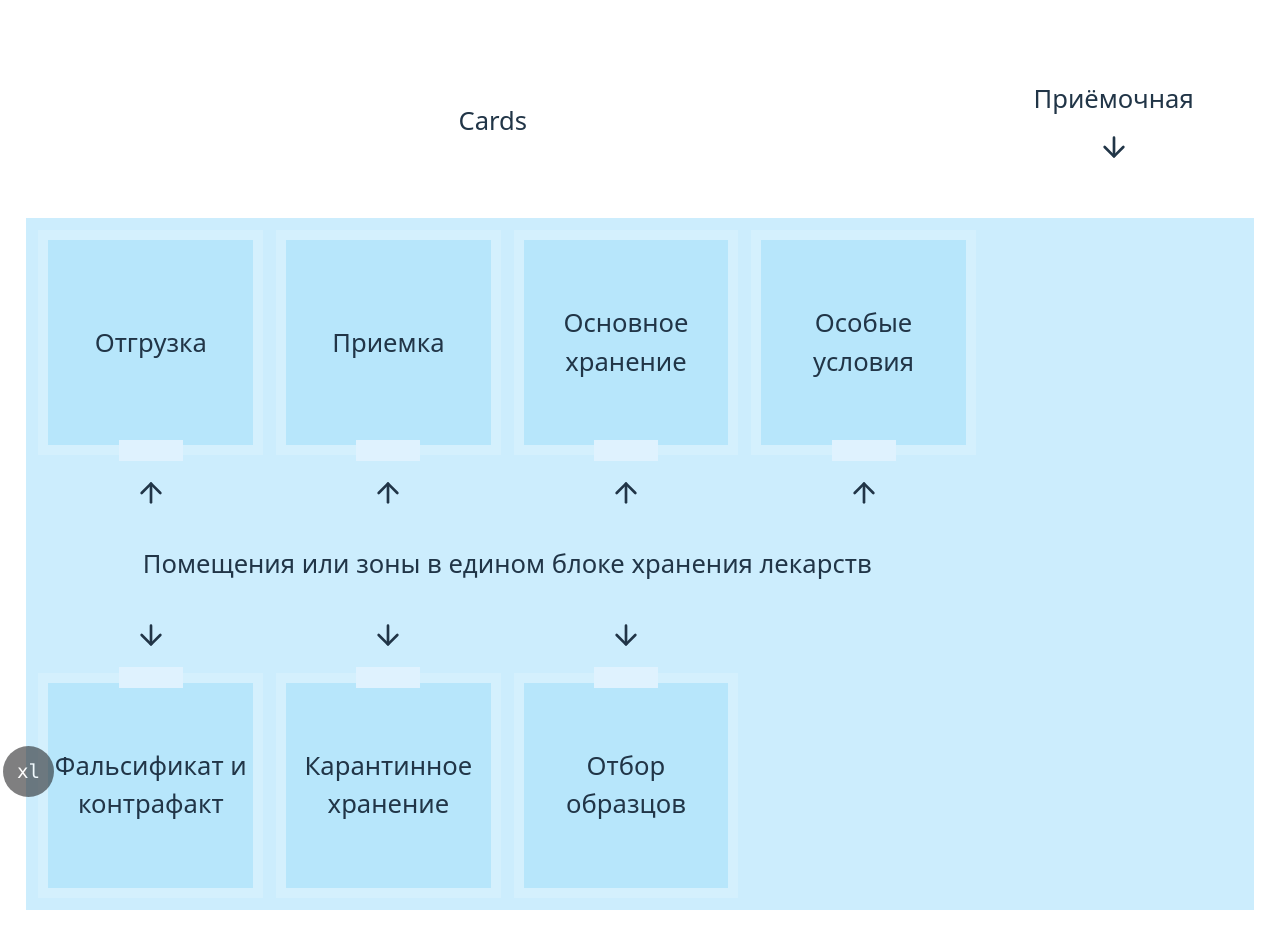
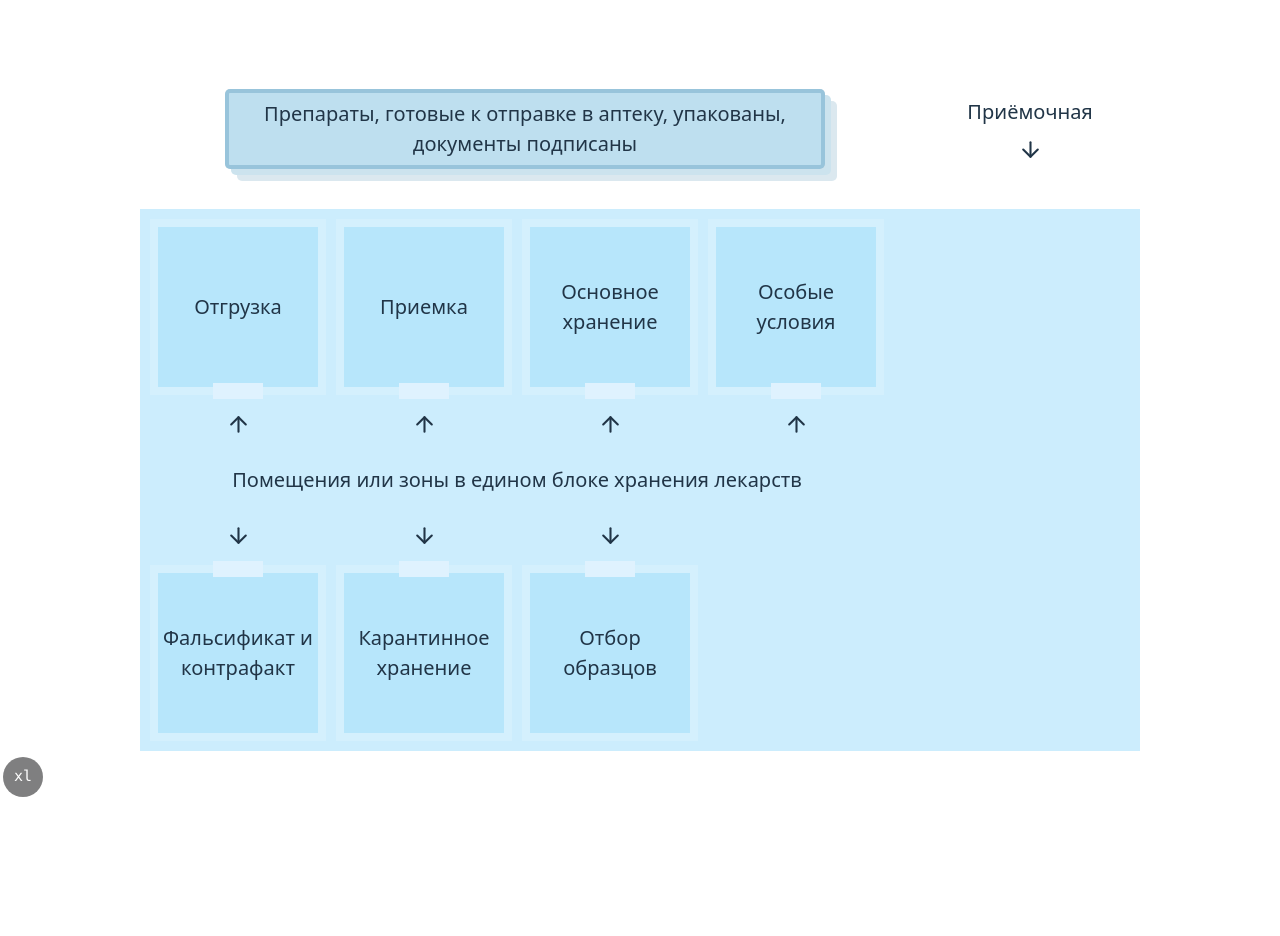
Before and after one commit to lilliputten/action-pharmastore-trainer, a React (Vite) app: page / in a window 1280 px wide. After the commit the page ends 800 px from the top, so only its background shows below. Built offline with nearby package versions, Linux system fonts and the light colour scheme.

Commit message:
Issue #1: Created basic adaptive layout with cards, boxes, and other elements.

```diff
--- a/src/PharmaStore/components/PharmaStoreBox.tsx
+++ b/src/PharmaStore/components/PharmaStoreBox.tsx
@@ -27,7 +27,7 @@ export function PharmaStoreBox(props: TProps) {
         'flex items-center justify-center',
         'size-[8em]',
         'min-size-[8em]',
-        'border border-[0.4em] border-white/40',
+        'border-[0.4em] border-white/40',
         isTop && 'mb-10',
         isBottom && 'mt-10',
       )}
@@ -35,10 +35,9 @@ export function PharmaStoreBox(props: TProps) {
       <div
         className={cn(
           isDev && '__PharmaStoreBox_Text', // DEBUG
-          'text-center',
+          'text-center m-1',
           // 'truncate',
           'overflow-hidden text-ellipsis',
-          'm-1',
         )}
       >
         {title}
--- /dev/null
+++ b/src/PharmaStore/components/PharmaStoreCard.tsx
@@ -0,0 +1,105 @@
+import { isDev } from '@/config';
+import { cn } from '@/lib';
+import { TPropsWithChildrenAndClassName, TPropsWithClassName } from '@/types/react';
+
+import { TCardData } from '../constants/cards';
+
+const cardGeometryClassName = 'box-border w-[30em] h-[4em] rounded';
+
+export function PharmaStoreCardShadow(props: TPropsWithClassName & { innerClassName?: string }) {
+  const { className, innerClassName } = props;
+  return (
+    <div
+      className={cn(
+        isDev && '__PharmaStoreCardShadow', // DEBUG
+        'absolute',
+        'bg-(--backgroundColor)',
+        cardGeometryClassName,
+        className,
+      )}
+    >
+      <div
+        className={cn(
+          isDev && '__PharmaStoreCardShadow_Inner', // DEBUG
+          'absolute',
+          'bg-sky-500/20',
+          cardGeometryClassName,
+          innerClassName,
+        )}
+      />
+    </div>
+  );
+}
+
+export function PharmaStoreCardFrame(props: TPropsWithChildrenAndClassName) {
+  const { children, className } = props;
+  return (
+    <div
+      className={cn(
+        isDev && '__PharmaStoreCardFrame', // DEBUG
+        'relative',
+        'bg-(--backgroundColor)',
+        'flex items-center justify-center',
+        cardGeometryClassName,
+        className,
+      )}
+    >
+      <PharmaStoreCardShadow
+        innerClassName={cn(
+          'border-[0.2em] border-sky-800/20',
+          'transition',
+          'hover:bg-sky-500/30',
+          'hover:border-sky-800/50',
+        )}
+      />
+      {children}
+    </div>
+  );
+}
+
+interface TProps {
+  card: TCardData;
+  shadows?: number;
+}
+
+export function PharmaStoreCard(props: TProps) {
+  const { card, shadows } = props;
+  const { text } = card;
+  return (
+    <div
+      data-testid="__PharmaStoreCard"
+      className={cn(
+        isDev && '__PharmaStoreCard', // DEBUG
+        'relative',
+        'cursor-grab',
+        cardGeometryClassName,
+      )}
+    >
+      {!!shadows && (
+        <>
+          {shadows > 1 && (
+            <PharmaStoreCardShadow
+              className="top-[0.6em] left-[0.6em]"
+              innerClassName="opacity-40"
+            />
+          )}
+          <PharmaStoreCardShadow className="top-[0.3em] left-[0.3em]" innerClassName="opacity-70" />
+        </>
+      )}
+      <PharmaStoreCardFrame>
+        <div
+          className={cn(
+            isDev && '__PharmaStoreCard_Text', // DEBUG
+            'text-center m-2',
+            // 'truncate',
+            'overflow-hidden text-ellipsis',
+            'pointer-events-none',
+            'z-1',
+          )}
+        >
+          {text}
+        </div>
+      </PharmaStoreCardFrame>
+    </div>
+  );
+}
--- a/src/PharmaStore/components/PharmaStoreScreen.tsx
+++ b/src/PharmaStore/components/PharmaStoreScreen.tsx
@@ -3,8 +3,10 @@ import { ArrowDown } from 'lucide-react';
 import { isDev } from '@/config';
 import { cn } from '@/lib';
 
-import { boxIds, boxes, TBoxId } from '../constants/boxes';
+import { boxIds } from '../constants/boxes';
+import { cards } from '../constants/cards';
 import { PharmaStoreBox } from './PharmaStoreBox';
+import { PharmaStoreCard } from './PharmaStoreCard';
 
 export function PharmaStoreScreen() {
   // Creating top & bottom boxes (TODO: Use memo)
@@ -19,6 +21,7 @@ export function PharmaStoreScreen() {
         isDev && '__PharmaStoreScreen', // DEBUG
         // 'bg-sky-500/20',
         'flex flex-col flex-1',
+        'max-w-[50em]',
       )}
     >
       <div
@@ -26,16 +29,16 @@ export function PharmaStoreScreen() {
           isDev && '__PharmaStoreScreen_Top', // DEBUG
           // 'bg-sky-500/5',
           'flex gap-2 items-center',
-          'min-h-30',
+          'min-h-32',
         )}
       >
         <div
           className={cn(
             isDev && '__PharmaStoreScreen_Cards', // DEBUG
-            'flex flex-col items-center flex-1 gap-2 p-2',
+            'flex flex-5 flex-col items-center flex-1 gap-2 p-2',
           )}
         >
-          <div>Cards</div>
+          <PharmaStoreCard card={cards[3]} shadows={2} />
         </div>
         <div
           className={cn(
--- a/src/PharmaStore/constants/boxes.ts
+++ b/src/PharmaStore/constants/boxes.ts
@@ -1,4 +1,4 @@
-/* // Boxs:
+/* // Boxes:
   shipment	Отгрузка
   acceptance	Приемка
   basic	Основное хранение
--- /dev/null
+++ b/src/PharmaStore/constants/cards.ts
@@ -0,0 +1,23 @@
+import { TBoxId } from './boxes';
+
+export interface TCardData {
+  text: string;
+  box: TBoxId;
+}
+
+export const cards: TCardData[] = [
+  { text: 'Партия антибиотиков со сроком годности 07.2025', box: 'quarantine' },
+  { text: 'Вакцина против гриппа, требуется хранение при +2…+8°C', box: 'special' },
+  { text: 'Коробка с обезболивающими, где стёрты Data Matrix коды', box: 'falsification' },
+  {
+    text: 'Препараты, готовые к отправке в аптеку, упакованы, документы подписаны',
+    box: 'shipment',
+  },
+  { text: 'Партия таблеток с уведомлением ГИС МДЛП: «Оборот приостановлен»', box: 'quarantine' },
+  { text: 'Лекарства, поступившие от поставщика без транспортной накладной', box: 'quarantine' },
+  { text: 'Образцы для лабораторного анализа, 5 упаковок из партии', box: 'sampling' },
+  { text: 'Препараты с нарушенной герметичностью упаковки', box: 'quarantine' },
+  { text: 'Партия инсулина, которую только что приняли по накладной', box: 'acceptance' },
+  { text: 'Лекарства с остатком срока годности 7 дней', box: 'basic' },
+  { text: 'Препараты с Data Matrix кодом, который не читается сканером', box: 'quarantine' },
+];
--- a/src/index.css
+++ b/src/index.css
@@ -28,7 +28,7 @@
   font-weight: 400;
 
   /* Set font size */
-  font-size: 2vw; /* max(13px, 1.62vh); */
+  font-size: min(2vw, 2.5vh); /* max(13px, 1.62vh); */
 
   color-scheme: light dark;
   color: var(--textColor);
--- a/src/pages/PharmaStorePage.tsx
+++ b/src/pages/PharmaStorePage.tsx
@@ -8,7 +8,7 @@ export function PharmaStorePage() {
     <div
       className={cn(
         isDev && '__PharmaStorePage', // DEBUG
-        'p-4 flex items-center',
+        'p-4 flex items-center justify-center',
       )}
     >
       {/* The core content */}
```
Also changed, not shown: 2 other files (tests, documents, lock files or other folders).
